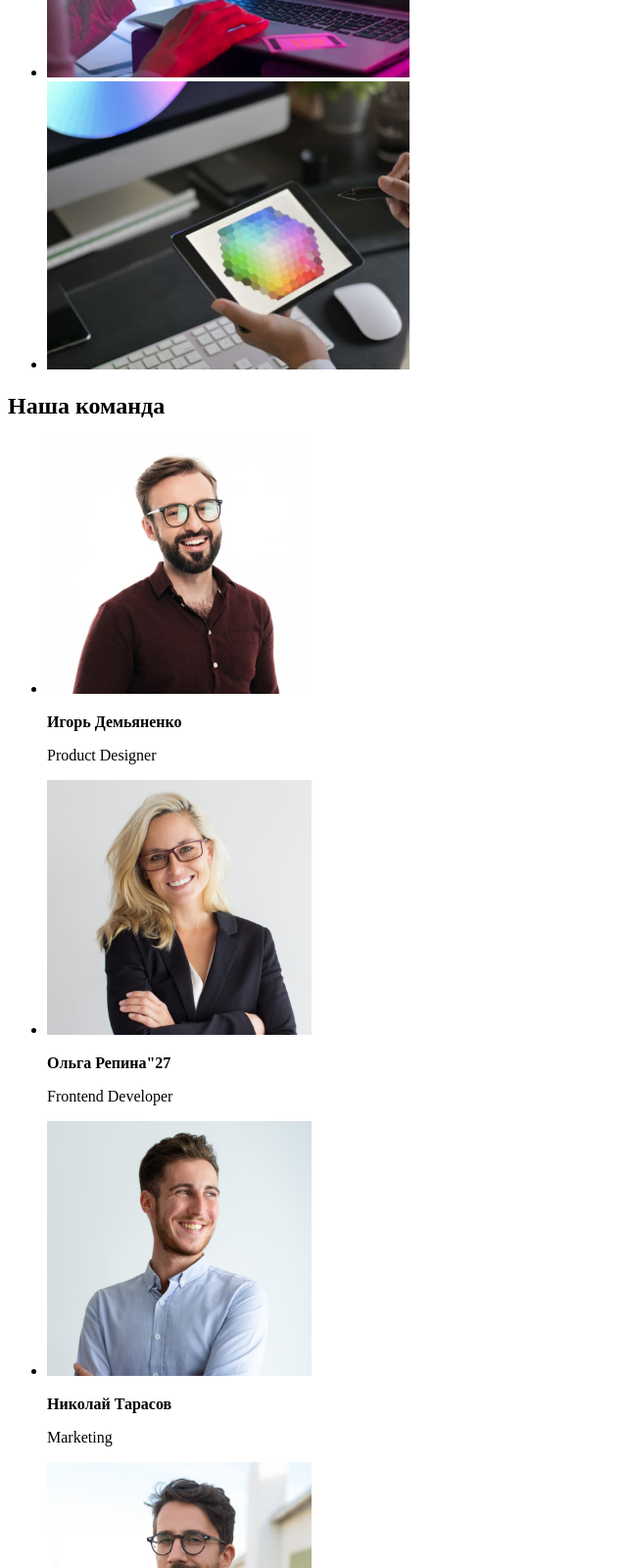
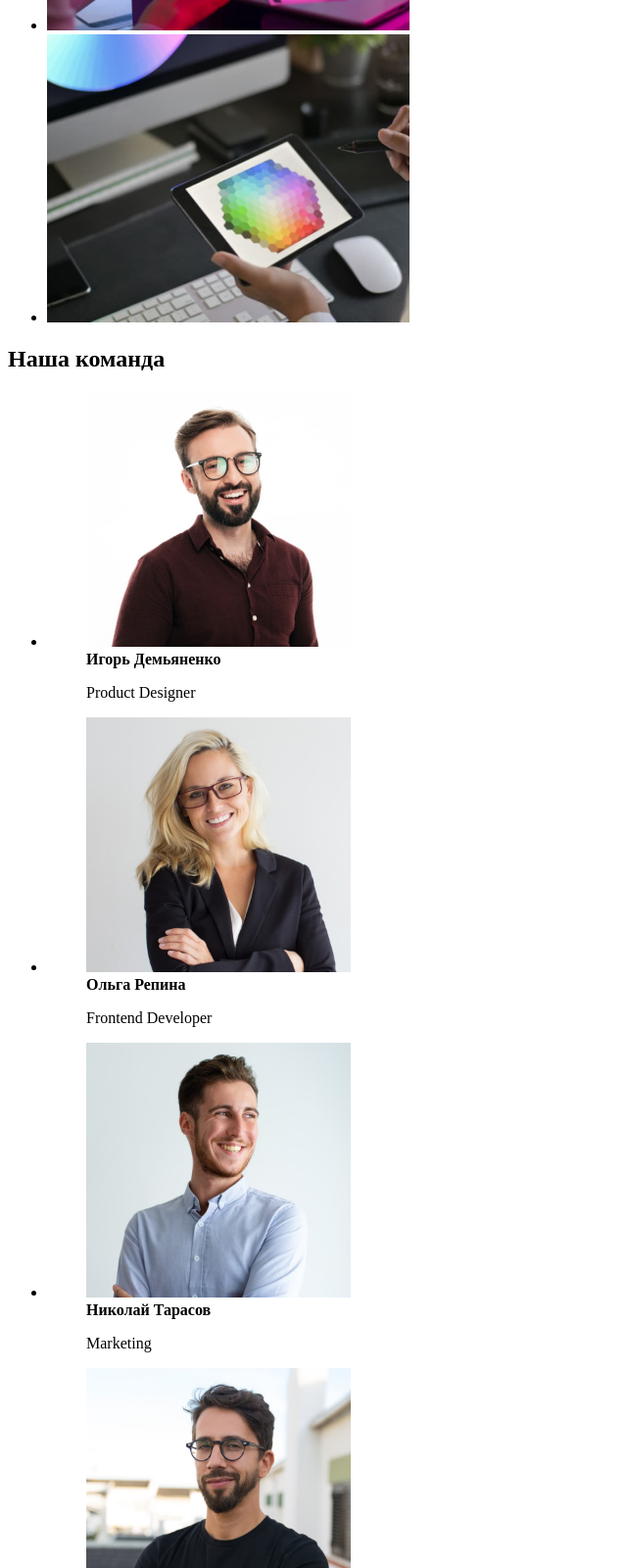
Before and after one commit to alexfkr9/SA_html, a plain HTML site: page goit-markup-hw-01/index.html in a window 1280 px wide. Shown: the part 1200-2800 px from the top of the page at 98% size, without its empty margins (0-640 px from the left). Drawn offline with Linux system fonts and the light colour scheme.

Commit message:
refinement_1

```diff
--- a/goit-markup-hw-01/index.html
+++ b/goit-markup-hw-01/index.html
@@ -32,7 +32,6 @@
             </section>
 
             <section>
-                <h2>Особенности</h2>
                 <ul>
                     <li>
                         <h3>Внимание к деталям</h3>
@@ -57,13 +56,13 @@
                 <h2>Чем мы занимаемся</h2>
                 <ul>
                     <li>
-                        <a href="/"><img src="./images/proj_1.jpg" alt="Проекты" width="370" /></a>
+                        <a href="/"><img src="./images/projecta.jpg" alt="Проекты" width="370" /></a>
                     </li>
                     <li>
-                        <a href="/"><img src="./images/proj_2.jpg" alt="Проекты" width="370" /></a>
+                        <a href="/"><img src="./images/projectb.jpg" alt="Проекты" width="370" /></a>
                     </li>
                     <li>
-                        <a href="/"><img src="./images/proj_3.jpg" alt="Проекты" width="370" /></a>
+                        <a href="/"><img src="./images/projectc.jpg" alt="Проекты" width="370" /></a>
                     </li>
                 </ul>
             </section>
@@ -72,24 +71,40 @@
                 <h2>Наша команда</h2>
                 <ul>
                     <li>
-                        <img src="./images/1.jpg" alt="Наша команда" width="270" />
-                        <p><b>Игорь Демьяненко</b></p>
-                        <p>Product Designer</p>
+                        <figure>
+                            <img src="./images/demjanenko.jpg" alt="Наша команда" width="270" />
+                            <figcaption>
+                                <b>Игорь Демьяненко</b>
+                                <p>Product Designer</p>
+                            </figcaption>
+                        </figure>
                     </li>
                     <li>
-                        <img src="./images/2.jpg" alt="Наша команда" width="270" />
-                        <p><b>Ольга Репина"27</b></p>
-                        <p>Frontend Developer</p>
+                        <figure>
+                            <img src="./images/repina.jpg" alt="Наша команда" width="270" />
+                            <figcaption>
+                                <b>Ольга Репина</b>
+                                <p>Frontend Developer</p>
+                            </figcaption>
+                        </figure>
                     </li>
                     <li>
-                        <img src="./images/3.jpg" alt="Наша команда" width="270" />
-                        <p><b>Николай Тарасов</b></p>
-                        <p>Marketing</p>
+                        <figure>
+                            <img src="./images/tarasov.jpg" alt="Наша команда" width="270" />
+                            <figcaption>
+                                <b>Николай Тарасов</b>
+                                <p>Marketing</p>
+                            </figcaption>
+                        </figure>
                     </li>
                     <li>
-                        <img src="./images/4.jpg" alt="Наша команда" width="270" />
-                        <p><b>Михаил Ермаков</b></p>
-                        <p>UI Designer</p>
+                        <figure>
+                            <img src="./images/ermakov.jpg" alt="Наша команда" width="270" />
+                            <figcaption>
+                                <b>Михаил Ермаков</b>
+                                <p>UI Designer</p>
+                            </figcaption>
+                        </figure>
                     </li>
                 </ul>
             </section>
```
Also changed, not shown: goit-markup-hw-01/images/demjanenko.jpg (renamed from goit-markup-hw-01/images/1.jpg), goit-markup-hw-01/images/ermakov.jpg (renamed from goit-markup-hw-01/images/4.jpg), goit-markup-hw-01/images/projecta.jpg (renamed from goit-markup-hw-01/images/proj_1.jpg), goit-markup-hw-01/images/projectb.jpg (renamed from goit-markup-hw-01/images/proj_2.jpg), goit-markup-hw-01/images/projectc.jpg (renamed from goit-markup-hw-01/images/proj_3.jpg), goit-markup-hw-01/images/repina.jpg (renamed from goit-markup-hw-01/images/2.jpg), goit-markup-hw-01/images/tarasov.jpg (renamed from goit-markup-hw-01/images/3.jpg).
